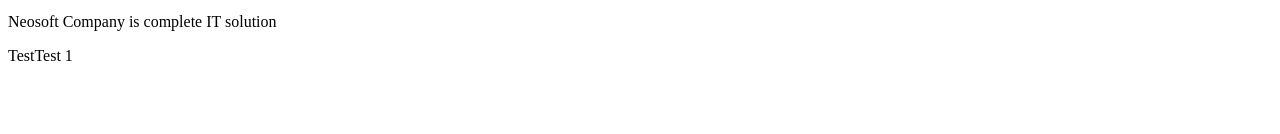
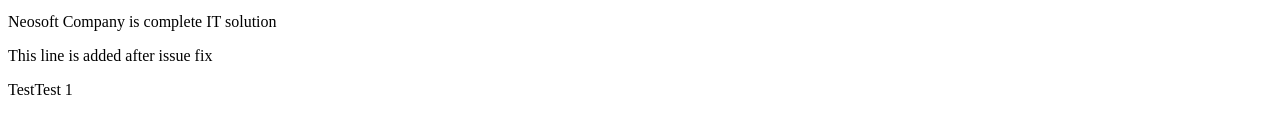
Before and after one commit to FloweryForum/neo-testing, a plain HTML site: page index.html in a window 1280 px wide. Shown: the part 348-482 px from the top of the page. Drawn offline with Linux system fonts and the light colour scheme.

Commit message:
issue fixed changes in index and MyScript

```diff
--- a/MyScripts.js
+++ b/MyScripts.js
@@ -1,2 +1,3 @@
 document.write("Test");
 document.write("Test 1");
+let num1=0;
--- a/index.html
+++ b/index.html
@@ -17,6 +17,9 @@
             <p>Neosoft Company is complete IT solution
             </p>
         </section>
+        <div>
+            <p>This line is added after issue fix</p>
+        </div>
         <script src="MyScripts.js"></script>
     </body>
 </html>
```
